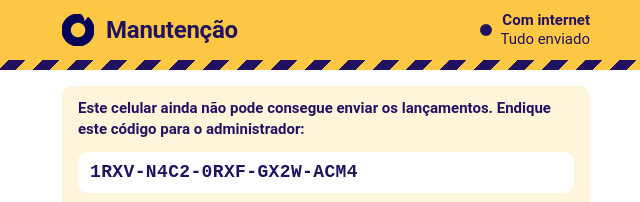
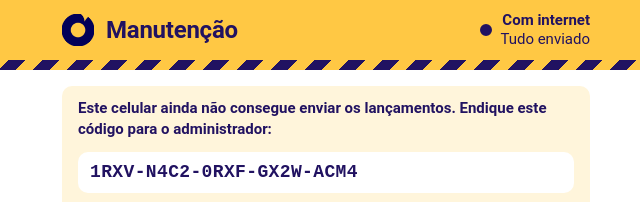
Before and after one commit to matheus-souza03/manutencao-embu, a plain HTML site: page index.html in a window 1280 px wide. Shown: the top 202 px of the page, 314-954 px from the left. Drawn offline with Linux system fonts and the light colour scheme; no server answers.

Commit message:
Fix typo in warning message for device code

```diff
--- a/index.html
+++ b/index.html
@@ -33,7 +33,7 @@
         Nova versão disponível. Toque para atualizar.
       </button>
       <div class="aviso aviso--atencao aviso--liberar" id="aviso-liberar" hidden>
-        <p>Este celular ainda não pode consegue enviar os lançamentos. Endique este código para o administrador:</p>
+        <p>Este celular ainda não consegue enviar os lançamentos. Endique este código para o administrador:</p>
         <p class="codigo" id="codigo-aparelho"></p>
         <button class="botao botao--secundario" id="enviar-codigo" type="button">Enviar código</button>
         <p>Até lá, os lançamentos ficam apenas no celular.</p>
```
